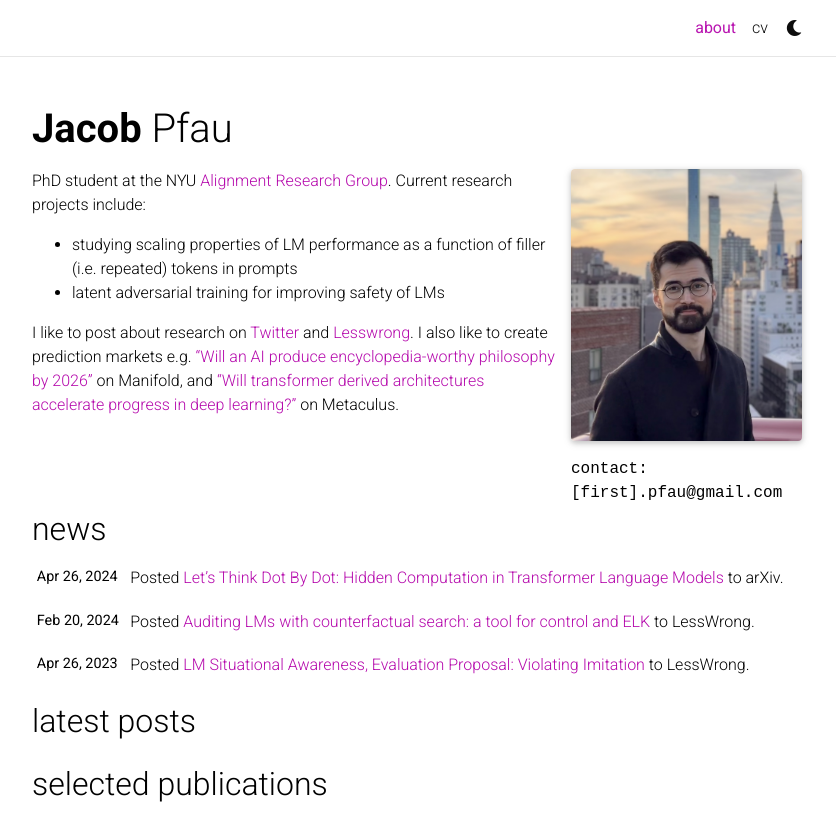
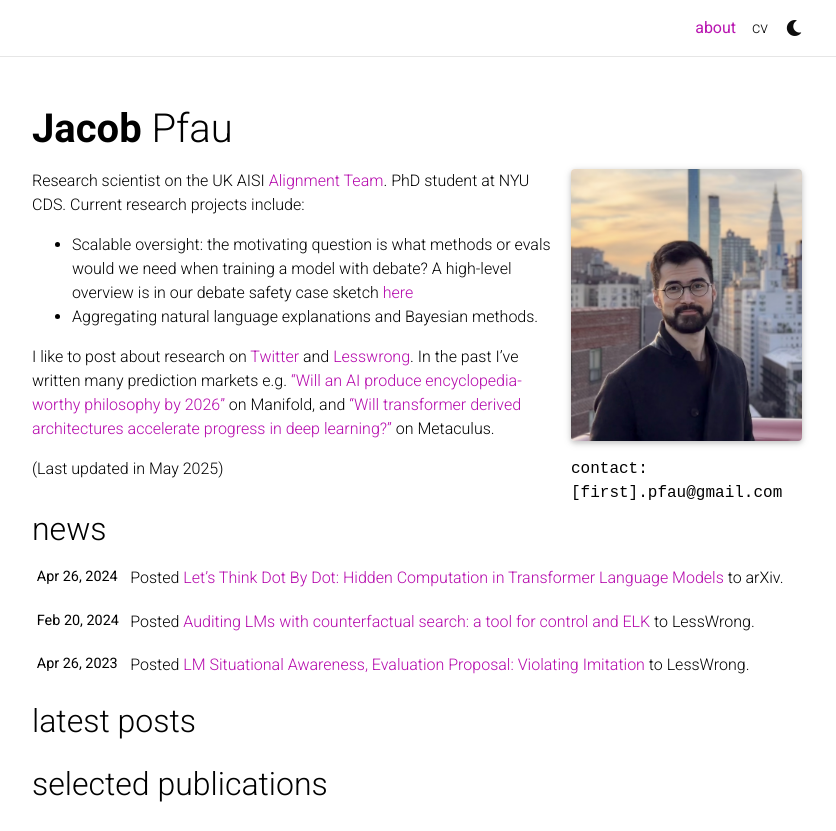
Before and after one commit to JacobPfau/jacobpfau.github.io, a Jekyll site: the page built from _pages/about.md, in a window 1280 px wide and 1101 px high, cut to the strip 0-831 px from the top of the window. Shown: the whole strip, without its empty margins (223-1059 px from the left). Built offline with Jekyll 4.4.1, drawn with Linux system fonts in a browser that asks for light colours; full-size pictures stand in for the smaller copies a plugin makes; comment, search, counter and statistics services are not loaded; a style sheet for code colours, icons or effects is not loaded.

Commit message:
aisi update

```diff
--- a/_pages/about.md
+++ b/_pages/about.md
@@ -17,8 +17,10 @@ selected_papers: true # includes a list of papers marked as "selected={true}"
 social: true  # includes social icons at the bottom of the page
 ---
 
-PhD student at the NYU [Alignment Research Group](https://wp.nyu.edu/arg/). Current research projects include:
-- studying scaling properties of LM performance as a function of filler (i.e. repeated) tokens in prompts
-- latent adversarial training for improving safety of LMs
+Research scientist on the UK AISI [Alignment Team](https://www.alignmentforum.org/s/NdovveRcyfxgMoujf/p/tbnw7LbNApvxNLAg8). PhD student at NYU CDS. Current research projects include:
+- Scalable oversight: the motivating question is what methods or evals would we need when training a model with debate? A high-level overview is in our debate safety case sketch [here](https://arxiv.org/abs/2505.03989)
+- Aggregating natural language explanations and Bayesian methods.
 
-I like to post about research on [Twitter](https://twitter.com/jacob_pfau) and [Lesswrong](https://www.lesswrong.com/users/jacob-pfau). I also like to create prediction markets e.g. ["Will an AI produce encyclopedia-worthy philosophy by 2026"](https://manifold.markets/JacobPfau/will-an-ai-produce-encyclopediawort?r=SmFjb2JQZmF1) on Manifold, and ["Will transformer derived architectures accelerate progress in deep learning?"](https://www.metaculus.com/questions/5173/transformers-effect-on-ai-research/) on Metaculus.
+I like to post about research on [Twitter](https://twitter.com/jacob_pfau) and [Lesswrong](https://www.lesswrong.com/users/jacob-pfau). In the past I've written many prediction markets e.g. ["Will an AI produce encyclopedia-worthy philosophy by 2026"](https://manifold.markets/JacobPfau/will-an-ai-produce-encyclopediawort?r=SmFjb2JQZmF1) on Manifold, and ["Will transformer derived architectures accelerate progress in deep learning?"](https://www.metaculus.com/questions/5173/transformers-effect-on-ai-research/) on Metaculus.
+
+(Last updated in May 2025)
```
